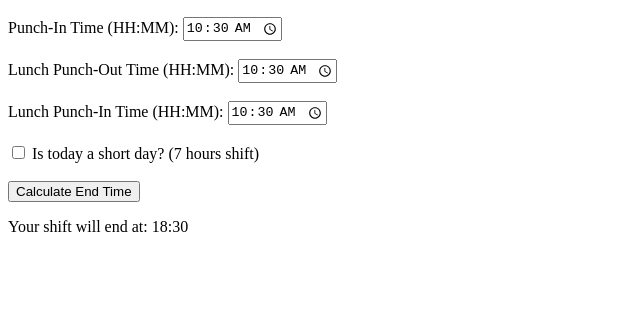
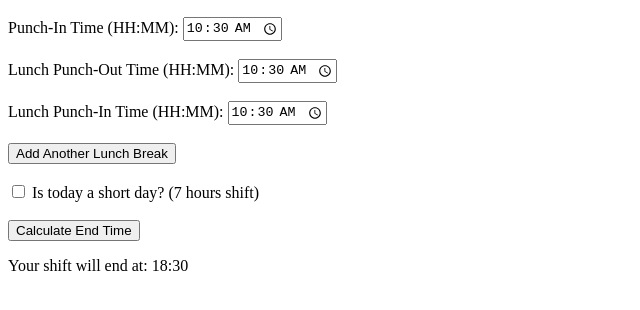
Before and after one commit to Oliehamilton/shift-calculator, a plain HTML site: page index.html in a window 1280 px wide. Both pictures are taken after typing "10:30", "10:30", "10:30" into the empty fields and a click on the button "Calculate End Time". Shown: the part 50-360 px from the top of the page, without its empty margins (0-640 px from the left). Drawn offline with Linux system fonts and the light colour scheme.

Commit message:
Update index.html
including a button to add and delete additional lunch breaks

```diff
--- a/index.html
+++ b/index.html
@@ -5,26 +5,72 @@
     <meta name="viewport" content="width=device-width, initial-scale=1.0">
     <title>Shift End Time Calculator</title>
     <script>
+        function addLunchBreak() {
+            const lunchBreakContainer = document.getElementById('lunchBreakContainer');
+
+            // Create new div for the lunch break
+            const newBreakDiv = document.createElement('div');
+            newBreakDiv.classList.add('lunch-break');
+
+            const lunchOutLabel = document.createElement('label');
+            lunchOutLabel.innerHTML = 'Lunch Punch-Out Time (HH:MM):';
+            const lunchOutInput = document.createElement('input');
+            lunchOutInput.type = 'time';
+            lunchOutInput.classList.add('lunchOut');
+            lunchOutInput.required = true;
+
+            const lunchInLabel = document.createElement('label');
+            lunchInLabel.innerHTML = 'Lunch Punch-In Time (HH:MM):';
+            const lunchInInput = document.createElement('input');
+            lunchInInput.type = 'time';
+            lunchInInput.classList.add('lunchIn');
+            lunchInInput.required = true;
+
+            // Create the delete button
+            const deleteButton = document.createElement('button');
+            deleteButton.type = 'button';
+            deleteButton.innerText = 'Delete Lunch Break';
+            deleteButton.onclick = function () {
+                lunchBreakContainer.removeChild(newBreakDiv);
+            };
+
+            // Add the inputs and delete button to the new div
+            newBreakDiv.appendChild(lunchOutLabel);
+            newBreakDiv.appendChild(lunchOutInput);
+            newBreakDiv.appendChild(lunchInLabel);
+            newBreakDiv.appendChild(lunchInInput);
+            newBreakDiv.appendChild(deleteButton);
+
+            // Add the new lunch break div to the container
+            lunchBreakContainer.appendChild(newBreakDiv);
+        }
+
         function calculateShiftEnd() {
-            // Get input values from the form
+            // Get punch-in time and short day flag
             let punchIn = document.getElementById("punchIn").value;
-            let lunchOut = document.getElementById("lunchOut").value;
-            let lunchIn = document.getElementById("lunchIn").value;
             let isShortDay = document.getElementById("shortDay").checked;
 
             // Shift duration (7 hours for short day, 8 hours for normal day)
             let shiftDuration = isShortDay ? 7 : 8;
 
-            // Parse the time inputs into Date objects
+            // Parse the punch-in time
             let punchInTime = new Date(`1970-01-01T${punchIn}:00`);
-            let lunchOutTime = new Date(`1970-01-01T${lunchOut}:00`);
-            let lunchInTime = new Date(`1970-01-01T${lunchIn}:00`);
 
-            // Calculate break duration
-            let breakDuration = (lunchInTime - lunchOutTime) / (1000 * 60 * 60); // in hours
+            // Calculate total break duration
+            let totalBreakDuration = 0;
+
+            const lunchOutTimes = document.getElementsByClassName('lunchOut');
+            const lunchInTimes = document.getElementsByClassName('lunchIn');
+
+            for (let i = 0; i < lunchOutTimes.length; i++) {
+                const lunchOutTime = new Date(`1970-01-01T${lunchOutTimes[i].value}:00`);
+                const lunchInTime = new Date(`1970-01-01T${lunchInTimes[i].value}:00`);
+                const breakDuration = (lunchInTime - lunchOutTime) / (1000 * 60 * 60); // in hours
+                totalBreakDuration += breakDuration;
+            }
 
             // Calculate shift end time
-            let totalHours = shiftDuration + breakDuration;
+            let totalHours = shiftDuration + totalBreakDuration;
             let shiftEndTime = new Date(punchInTime.getTime() + totalHours * 60 * 60 * 1000);
 
             // Format shift end time
@@ -43,11 +89,17 @@
         <label for="punchIn">Punch-In Time (HH:MM):</label>
         <input type="time" id="punchIn" required><br><br>
 
-        <label for="lunchOut">Lunch Punch-Out Time (HH:MM):</label>
-        <input type="time" id="lunchOut" required><br><br>
+        <div id="lunchBreakContainer">
+            <div class="lunch-break">
+                <label for="lunchOut">Lunch Punch-Out Time (HH:MM):</label>
+                <input type="time" class="lunchOut" required><br><br>
 
-        <label for="lunchIn">Lunch Punch-In Time (HH:MM):</label>
-        <input type="time" id="lunchIn" required><br><br>
+                <label for="lunchIn">Lunch Punch-In Time (HH:MM):</label>
+                <input type="time" class="lunchIn" required><br><br>
+            </div>
+        </div>
+
+        <button type="button" onclick="addLunchBreak()">Add Another Lunch Break</button><br><br>
 
         <input type="checkbox" id="shortDay">
         <label for="shortDay">Is today a short day? (7 hours shift)</label><br><br>
```
